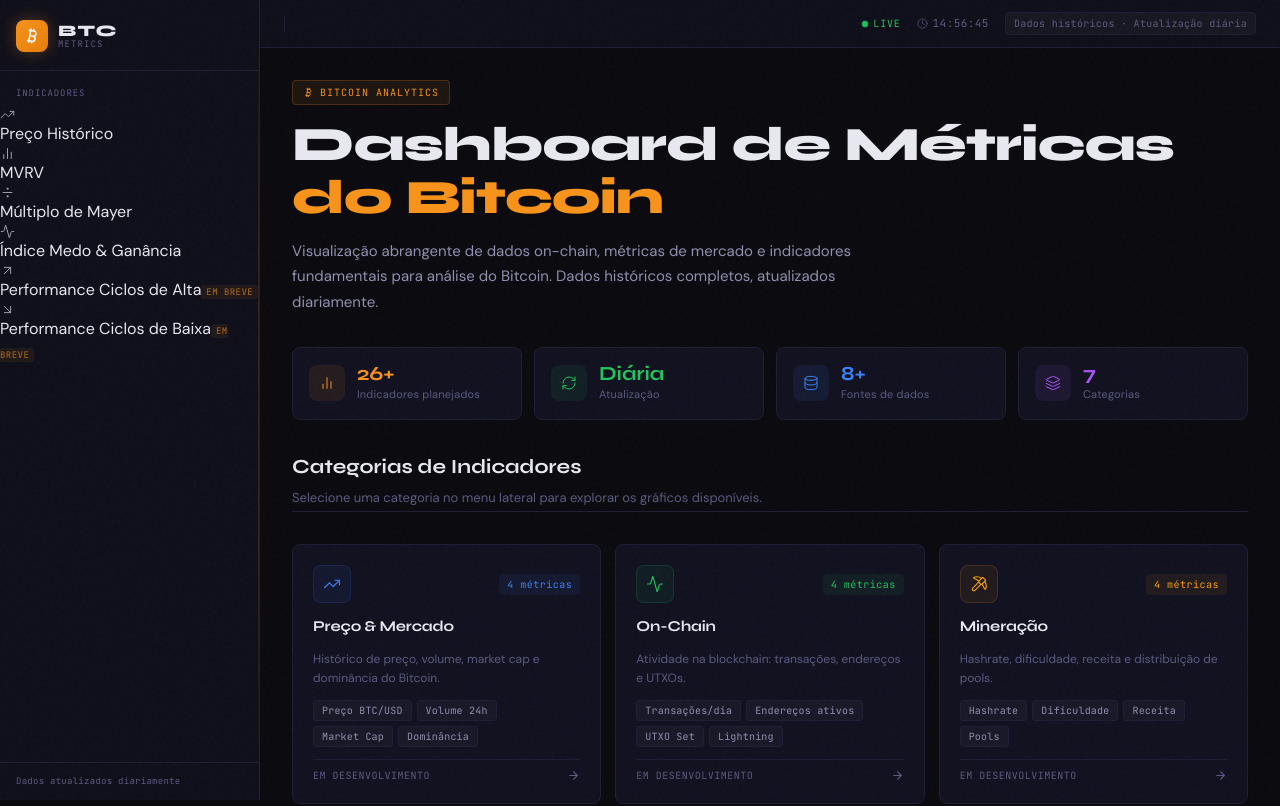
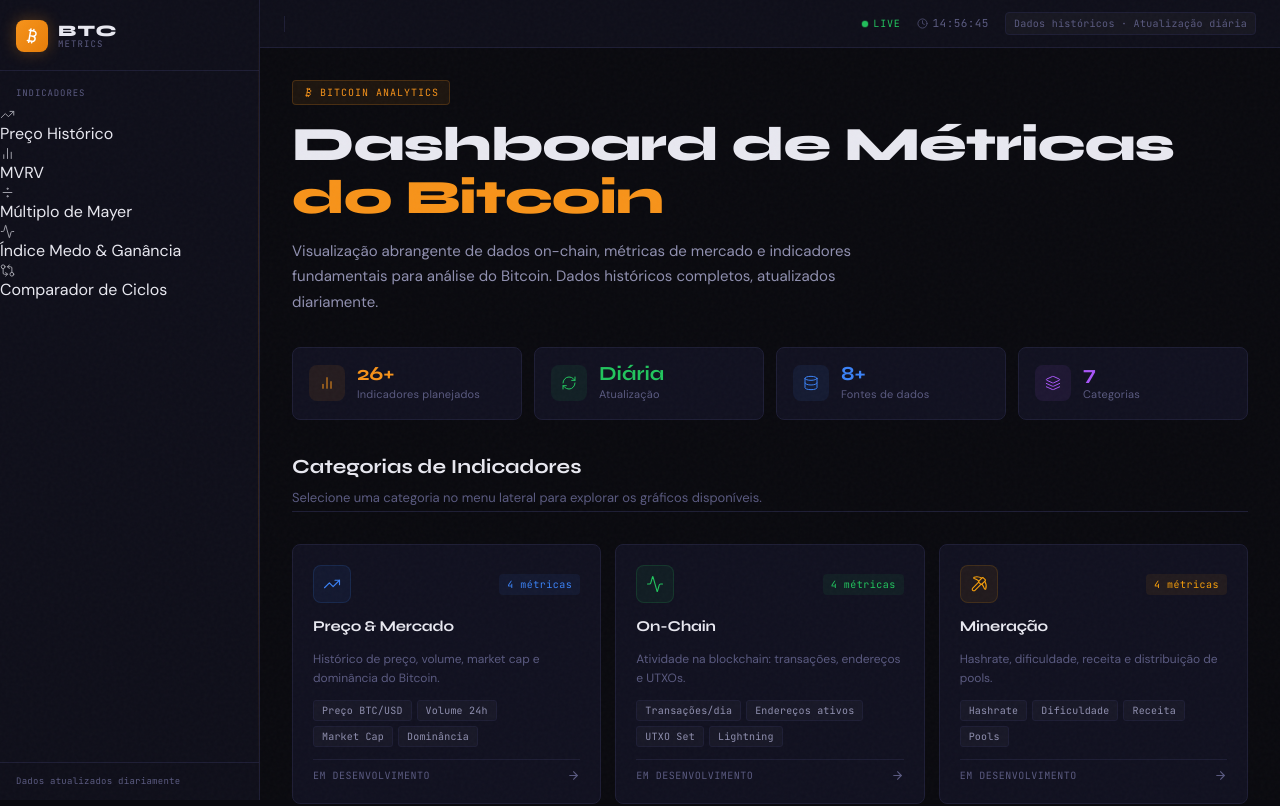
Before and after one commit to Chicoeth/btc-dashboard, a Next.js app in the folder btc-dashboard/frontend/: page / in a window 1280 px wide. Shown: the top 806 px of the page. Built offline with nearby package versions, Linux system fonts and the light colour scheme.

Commit message:
chore: update Sidebar.jsx

```diff
--- a/btc-dashboard/frontend/src/components/Sidebar.jsx
+++ b/btc-dashboard/frontend/src/components/Sidebar.jsx
@@ -1,14 +1,13 @@
 import Link from 'next/link';
 import { useRouter } from 'next/router';
-import { Bitcoin, TrendingUp, Activity, BarChart2, ArrowUpRight, ArrowDownRight, Divide } from 'lucide-react';
+import { Bitcoin, TrendingUp, Activity, BarChart2, Divide, GitCompareArrows } from 'lucide-react';
 
 const NAV = [
-  { label: 'Preço Histórico',             href: '/mercado/preco',                icon: TrendingUp     },
-  { label: 'MVRV',                        href: '/indicadores/mvrv',             icon: BarChart2,      soon: false },
-  { label: 'Múltiplo de Mayer',           href: '/indicadores/multiplo-mayer',   icon: Divide,         soon: false },
-  { label: 'Índice Medo & Ganância',      href: '/indicadores/medo-ganancia',    icon: Activity       },
-  { label: 'Performance Ciclos de Alta',  href: '/indicadores/ciclos-alta',      icon: ArrowUpRight,   soon: true },
-  { label: 'Performance Ciclos de Baixa', href: '/indicadores/ciclos-baixa',     icon: ArrowDownRight, soon: true },
+  { label: 'Preço Histórico',        href: '/mercado/preco',                icon: TrendingUp       },
+  { label: 'MVRV',                   href: '/indicadores/mvrv',             icon: BarChart2         },
+  { label: 'Múltiplo de Mayer',      href: '/indicadores/multiplo-mayer',   icon: Divide            },
+  { label: 'Índice Medo & Ganância', href: '/indicadores/medo-ganancia',    icon: Activity          },
+  { label: 'Comparador de Ciclos',   href: '/indicadores/comparador-ciclos', icon: GitCompareArrows },
 ];
 
 export default function Sidebar() {
```
